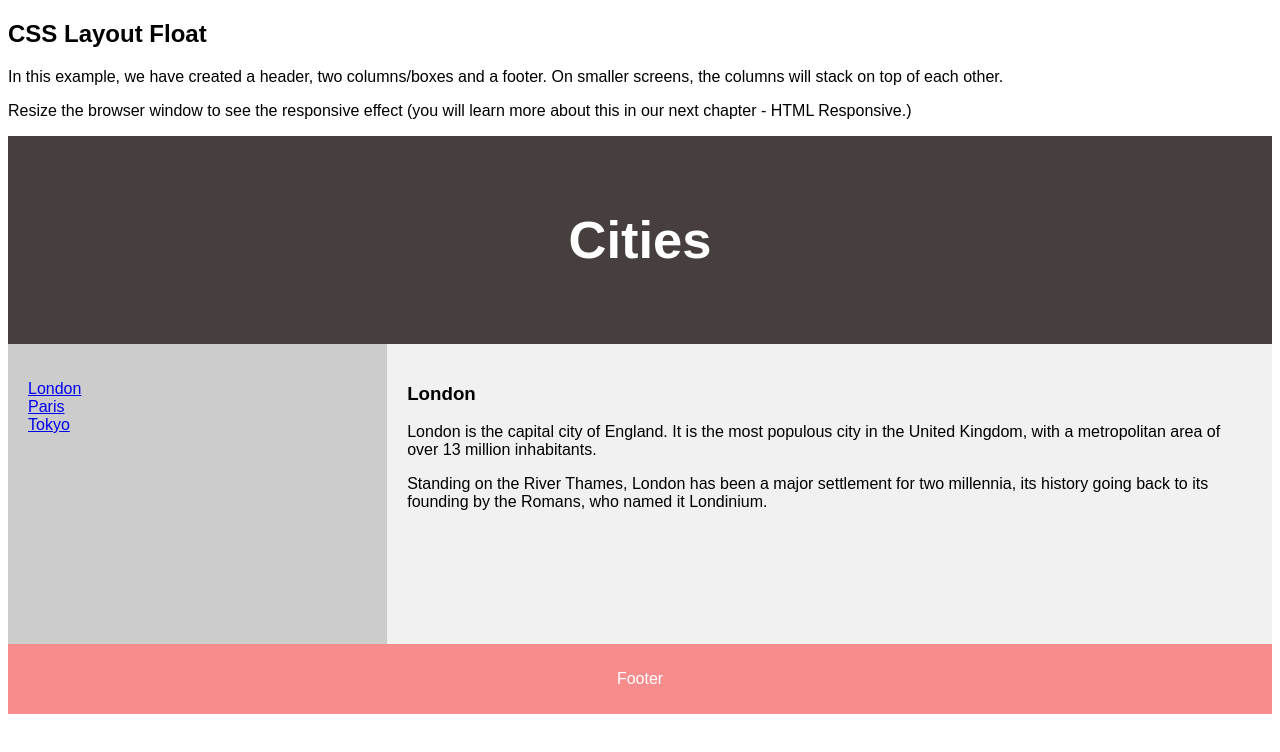
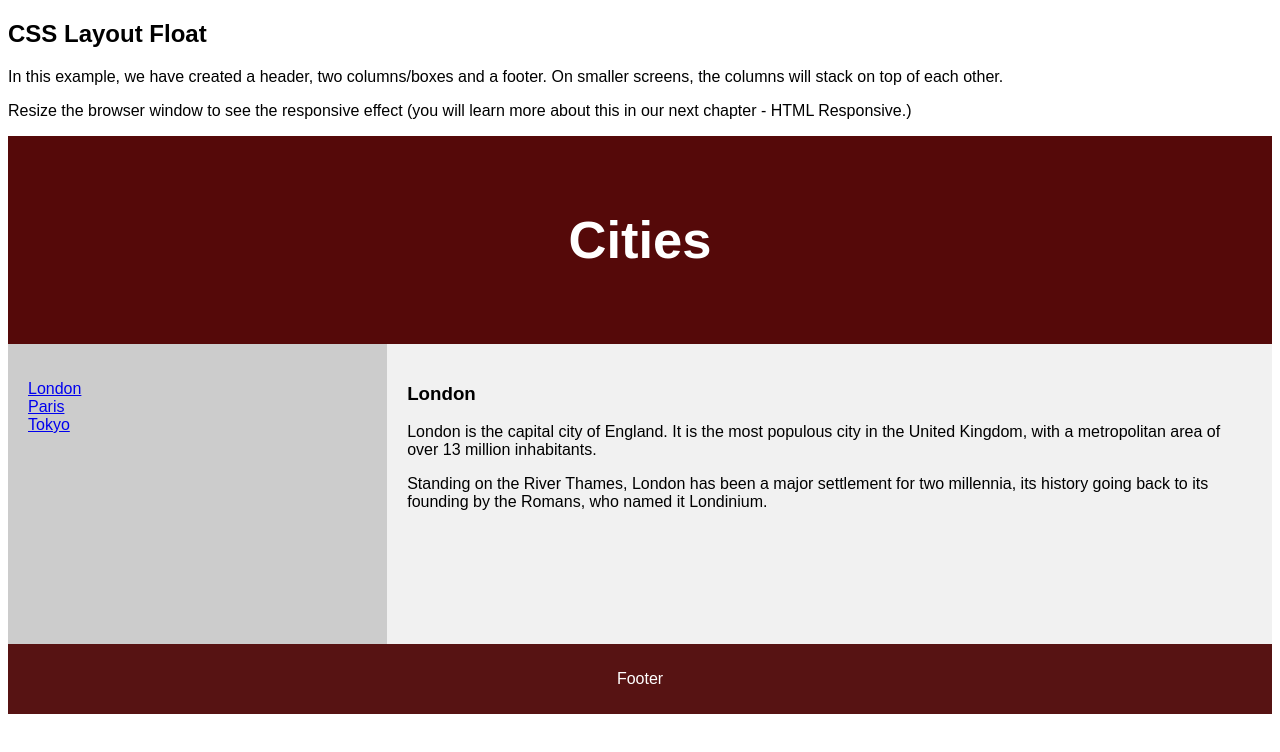
Before and after one commit to enangemma/Web-II, a plain HTML site: page index.html in a window 1280 px wide. Drawn offline with Linux system fonts and the light colour scheme.

Commit message:
modified header background color and footer color

```diff
--- a/style.css
+++ b/style.css
@@ -8,7 +8,7 @@
 
   /* Style the header */
   header {
-    background-color: #473e3e;
+    background-color: #550909;
     padding: 30px;
     text-align: center;
     font-size: 35px;
@@ -47,7 +47,7 @@
 
   /* Style the footer */
   footer {
-    background-color: #f68c8c;
+    background-color: #571313;
     padding: 10px;
     text-align: center;
     color: white;
```
